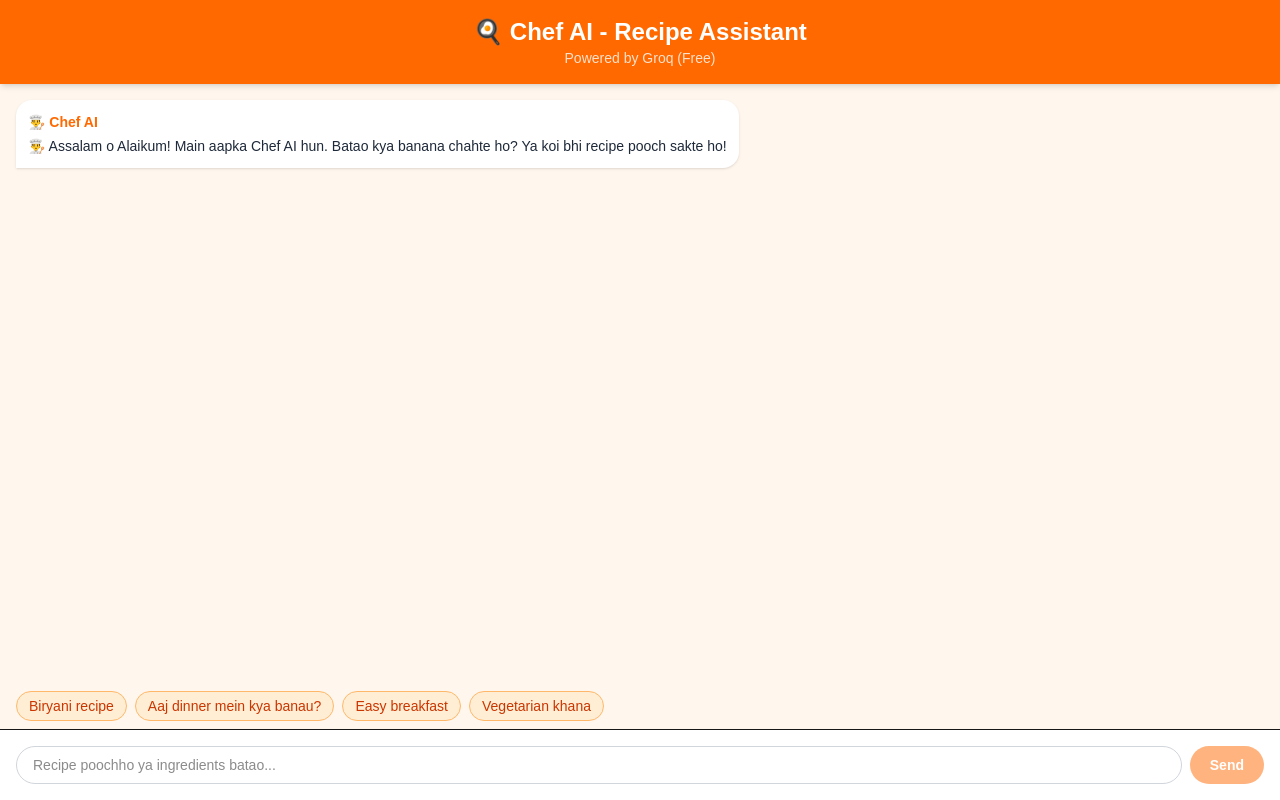
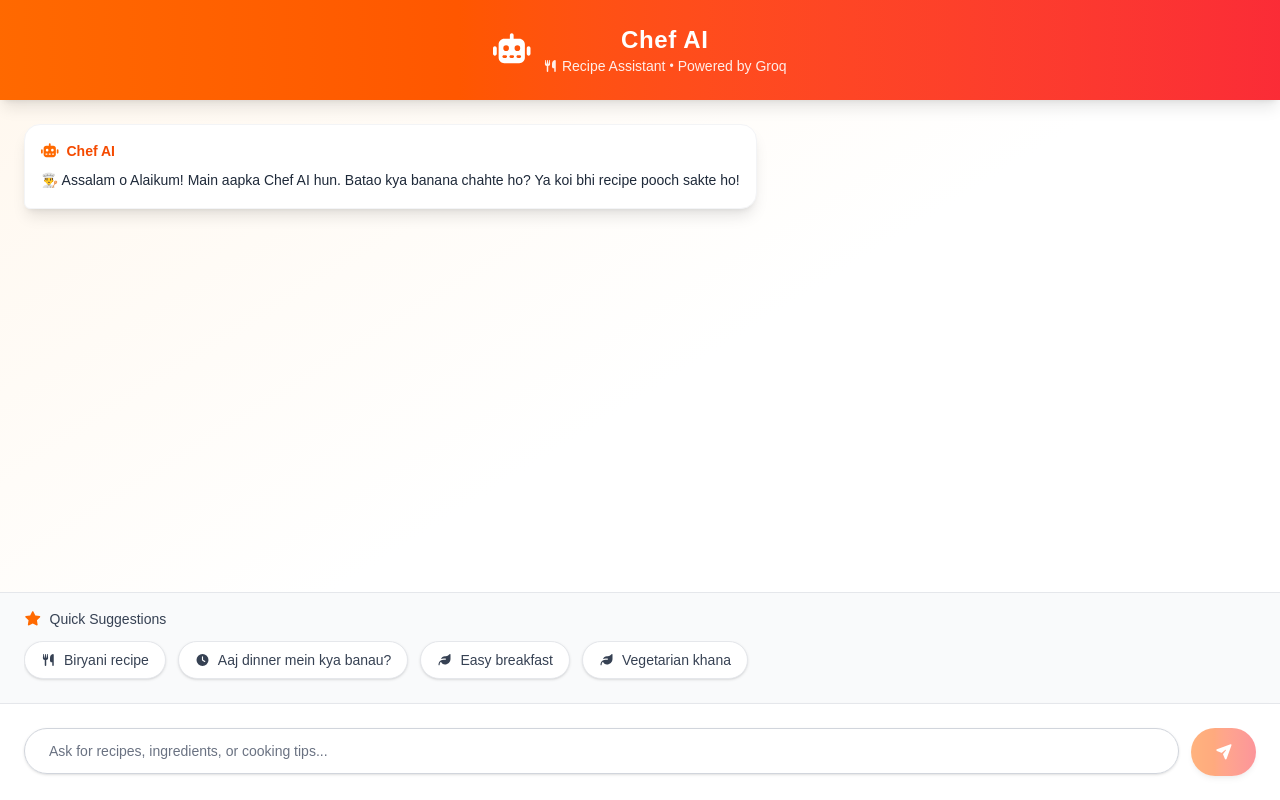
Before and after one commit to malikahsankhan/recipe-assitent, a Next.js app: page / in a window 1280 px wide. Built offline with nearby package versions, Linux system fonts and the light colour scheme.

Commit message:
front end completed

```diff
--- a/app/api/chat/route.ts
+++ b/app/api/chat/route.ts
@@ -12,12 +12,35 @@ export async function POST(req: Request) {
 
   const trimmedMessages = messages.slice(-20);
 
-  const result = await streamText({
+  const result = streamText({
     model: groq('llama-3.3-70b-versatile'),
-    system: `You are a friendly and expert recipe assistant named "Chef AI".
-    Help users find recipes, suggest ingredients, explain cooking techniques,
-    and adapt recipes to dietary restrictions.
-    Format recipes clearly with ingredients list, step by step instructions, cooking time and serving size.`,
+    system: `You are Chef AI, a recipe-only assistant.
+
+STRICT RULES:
+- ONLY answer questions about food, recipes, cooking techniques, ingredients, and kitchen tips.
+- If the user asks about ANYTHING else (politics, technology, math, general knowledge, etc.), politely refuse and redirect to food topics.
+- When refusing, say something like: "Main sirf recipes aur cooking ke baare mein help kar sakta hun! Koi recipe poochho ya ingredients batao."
+- Never break this rule, even if the user insists or tries to trick you.
+
+You help with:
+✅ Recipes (Pakistani, Indian, Continental, etc.)
+✅ Ingredient substitutions
+✅ Cooking techniques
+✅ Meal planning
+✅ Dietary restrictions (vegetarian, vegan, etc.)
+✅ Kitchen tips and tricks
+
+You do NOT help with:
+❌ General knowledge
+❌ Coding or technology
+❌ Politics or news
+❌ Math or science (unless related to cooking)
+❌ Anything unrelated to food and cooking
+
+Always format recipes clearly with:
+- Ingredients list with quantities
+- Step by step instructions
+- Cooking time and serving size`,
     messages: trimmedMessages,
   });
 
--- a/app/page.tsx
+++ b/app/page.tsx
@@ -1,5 +1,16 @@
 'use client';
 import { useRef, useEffect, useState } from 'react';
+import { FontAwesomeIcon } from '@fortawesome/react-fontawesome';
+import {
+  faRobot,
+  faUser,
+  faPaperPlane,
+  faUtensils,
+  faClock,
+  faLeaf,
+  faStar,
+  faSpinner
+} from '@fortawesome/free-solid-svg-icons';
 
 type Message = {
   id: string;
@@ -37,130 +48,170 @@ export default function RecipeAssistant() {
     setInput('');
     setIsBusy(true);
 
-    try {
-      const res = await fetch('/api/chat', {
-        method: 'POST',
-        headers: { 'Content-Type': 'application/json' },
-        body: JSON.stringify({ messages: updatedMessages }),
-      });
-
-      const reader = res.body?.getReader();
-      const decoder = new TextDecoder();
-      let assistantText = '';
-
     const assistantId = (Date.now() + 1).toString();
     setMessages((prev) => [
       ...prev,
       { id: assistantId, role: 'assistant', content: '' },
     ]);
 
-      while (reader) {
+    try {
+      const res = await fetch('/api/chat', {
+        method: 'POST',
+        headers: { 'Content-Type': 'application/json' },
+        body: JSON.stringify({
+          messages: updatedMessages.map((m) => ({
+            role: m.role,
+            content: m.content,
+          })),
+        }),
+      });
+
+      if (!res.ok) throw new Error(`HTTP error: ${res.status}`);
+
+      const reader = res.body?.getReader();
+      const decoder = new TextDecoder();
+      let assistantText = '';
+
+      if (!reader) throw new Error('No reader');
+
+      while (true) {
         const { done, value } = await reader.read();
         if (done) break;
 
-        const chunk = decoder.decode(value);
-        const lines = chunk.split('\n');
-
-        for (const line of lines) {
-          if (line.startsWith('0:')) {
-            try {
-              const jsonStr = line.slice(2);
-              const parsed = JSON.parse(jsonStr);
-              assistantText += parsed;
+        assistantText += decoder.decode(value, { stream: true });
         setMessages((prev) =>
           prev.map((m) =>
             m.id === assistantId ? { ...m, content: assistantText } : m
           )
         );
-            } catch {}
-          }
-        }
       }
     } catch (err) {
-      console.error(err);
+      console.error('Error:', err);
+      setMessages((prev) =>
+        prev.map((m) =>
+          m.id === assistantId
+            ? { ...m, content: 'Kuch masla hua. Dobara try karo.' }
+            : m
+        )
+      );
     } finally {
       setIsBusy(false);
     }
   };
 
-  const handleSubmit = (e: React.FormEvent) => {
-    e.preventDefault();
-    sendMessage(input);
-  };
-
   return (
-    <div className="flex flex-col h-screen bg-orange-50">
+    <div className="flex flex-col h-screen bg-gradient-to-br from-orange-50 via-white to-orange-25">
       {/* Header */}
-      <div className="bg-orange-500 text-white p-4 text-center shadow-md">
-        <h1 className="text-2xl font-bold">🍳 Chef AI - Recipe Assistant</h1>
-        <p className="text-sm opacity-80">Powered by Groq (Free)</p>
+      <div className="bg-gradient-to-r from-orange-500 to-red-500 text-white p-6 shadow-lg">
+        <div className="flex items-center justify-center space-x-3">
+          <FontAwesomeIcon icon={faRobot} className="text-3xl" />
+          <div className="text-center">
+            <h1 className="text-2xl font-bold tracking-wide">Chef AI</h1>
+            <p className="text-sm opacity-90 flex items-center justify-center space-x-1">
+              <FontAwesomeIcon icon={faUtensils} className="text-xs" />
+              <span>Recipe Assistant</span>
+              <span className="text-xs">•</span>
+              <span>Powered by Groq</span>
+            </p>
+          </div>
+        </div>
       </div>
 
       {/* Messages */}
-      <div className="flex-1 overflow-y-auto p-4 space-y-4">
+      <div className="flex-1 overflow-y-auto p-6 space-y-6">
         {messages.map((m) => (
-          <div key={m.id} className={`flex ${m.role === 'user' ? 'justify-end' : 'justify-start'}`}>
           <div
-              className={`max-w-[80%] p-3 rounded-2xl whitespace-pre-wrap text-sm shadow ${
+            key={m.id}
+            className={`flex ${m.role === 'user' ? 'justify-end' : 'justify-start'}`}
+          >
+            <div
+              className={`max-w-[85%] p-4 rounded-2xl shadow-lg transition-all duration-200 ${
                 m.role === 'user'
-                  ? 'bg-orange-500 text-white rounded-br-none'
-                  : 'bg-white text-gray-800 rounded-bl-none'
+                  ? 'bg-gradient-to-r from-orange-500 to-red-500 text-white rounded-br-md'
+                  : 'bg-white text-gray-800 rounded-bl-md border border-gray-100'
               }`}
             >
-              {m.role === 'assistant' && (
-                <p className="font-bold text-orange-500 mb-1">👨‍🍳 Chef AI</p>
+              <div className="flex items-center space-x-2 mb-2">
+                <FontAwesomeIcon
+                  icon={m.role === 'assistant' ? faRobot : faUser}
+                  className={`text-sm ${m.role === 'user' ? 'text-orange-100' : 'text-orange-500'}`}
+                />
+                <span className={`text-sm font-semibold ${m.role === 'user' ? 'text-orange-100' : 'text-orange-600'}`}>
+                  {m.role === 'assistant' ? 'Chef AI' : 'You'}
+                </span>
+              </div>
+              <div className="text-sm leading-relaxed whitespace-pre-wrap">
+                {m.content === '' && isBusy ? (
+                  <div className="flex items-center space-x-2 text-gray-500">
+                    <FontAwesomeIcon icon={faSpinner} className="animate-spin" />
+                    <span>Thinking of the perfect recipe...</span>
+                  </div>
+                ) : (
+                  m.content
                 )}
-              {m.content}
+              </div>
             </div>
           </div>
         ))}
-
-        {isBusy && messages[messages.length - 1]?.role !== 'assistant' && (
-          <div className="flex justify-start">
-            <div className="bg-white p-3 rounded-2xl rounded-bl-none shadow">
-              <p className="font-bold text-orange-500 mb-1">👨‍🍳 Chef AI</p>
-              <p className="text-gray-500 animate-pulse">Recipe soch raha hun...</p>
-            </div>
-          </div>
-        )}
-
         <div ref={bottomRef} />
       </div>
 
       {/* Quick Suggestions */}
-      <div className="px-4 py-2 flex gap-2 overflow-x-auto">
-        {['Biryani recipe', 'Aaj dinner mein kya banau?', 'Easy breakfast', 'Vegetarian khana'].map(
-          (suggestion) => (
+      <div className="px-6 py-4 bg-gray-50 border-t border-gray-200">
+        <div className="flex items-center space-x-2 mb-3">
+          <FontAwesomeIcon icon={faStar} className="text-orange-500 text-sm" />
+          <span className="text-sm font-medium text-gray-700">Quick Suggestions</span>
+        </div>
+        <div className="flex gap-3 overflow-x-auto pb-2">
+          {[
+            { text: 'Biryani recipe', icon: faUtensils },
+            { text: 'Aaj dinner mein kya banau?', icon: faClock },
+            { text: 'Easy breakfast', icon: faLeaf },
+            { text: 'Vegetarian khana', icon: faLeaf }
+          ].map(({ text, icon }) => (
             <button
-              key={suggestion}
+              key={text}
               type="button"
-              onClick={() => sendMessage(suggestion)}
+              onClick={() => sendMessage(text)}
               disabled={isBusy}
-              className="whitespace-nowrap bg-orange-100 text-orange-700 px-3 py-1 rounded-full text-sm hover:bg-orange-200 border border-orange-300 disabled:opacity-50"
+              className="flex items-center space-x-2 whitespace-nowrap bg-white text-gray-700 px-4 py-2 rounded-full text-sm hover:bg-orange-50 hover:text-orange-600 border border-gray-200 hover:border-orange-300 transition-all duration-200 disabled:opacity-50 disabled:cursor-not-allowed shadow-sm"
             >
-              {suggestion}
+              <FontAwesomeIcon icon={icon} className="text-xs" />
+              <span>{text}</span>
             </button>
-          )
-        )}
+          ))}
+        </div>
       </div>
 
       {/* Input */}
-      <form onSubmit={handleSubmit} className="p-4 bg-white border-t flex gap-2 shadow-lg">
+      <div className="p-6 bg-white border-t border-gray-200 shadow-lg">
+        <form
+          onSubmit={(e) => { e.preventDefault(); sendMessage(input); }}
+          className="flex gap-3"
+        >
+          <div className="flex-1 relative">
             <input
               value={input}
               onChange={(e) => setInput(e.target.value)}
-          placeholder="Recipe poochho ya ingredients batao..."
-          className="flex-1 border border-gray-300 rounded-full px-4 py-2 focus:outline-none focus:ring-2 focus:ring-orange-400 text-sm"
+              placeholder="Ask for recipes, ingredients, or cooking tips..."
+              className="w-full border border-gray-300 rounded-full px-6 py-3 pr-12 focus:outline-none focus:ring-2 focus:ring-orange-400 focus:border-transparent text-sm placeholder-gray-500 shadow-sm transition-all duration-200"
               disabled={isBusy}
             />
+            {isBusy && (
+              <div className="absolute right-4 top-1/2 transform -translate-y-1/2">
+                <FontAwesomeIcon icon={faSpinner} className="animate-spin text-gray-400 text-sm" />
+              </div>
+            )}
+          </div>
           <button
             type="submit"
             disabled={isBusy || !input.trim()}
-          className="bg-orange-500 text-white px-5 py-2 rounded-full disabled:opacity-50 hover:bg-orange-600 font-semibold text-sm"
+            className="bg-gradient-to-r from-orange-500 to-red-500 text-white px-6 py-3 rounded-full disabled:opacity-50 hover:from-orange-600 hover:to-red-600 transition-all duration-200 shadow-md hover:shadow-lg disabled:cursor-not-allowed"
           >
-          Send
+            <FontAwesomeIcon icon={faPaperPlane} className="text-sm" />
           </button>
         </form>
       </div>
+    </div>
   );
 }
--- a/package.json
+++ b/package.json
@@ -11,6 +11,10 @@
   "dependencies": {
     "@ai-sdk/groq": "^3.0.39",
     "@ai-sdk/react": "^3.0.182",
+    "@fortawesome/fontawesome-svg-core": "^7.2.0",
+    "@fortawesome/free-regular-svg-icons": "^7.2.0",
+    "@fortawesome/free-solid-svg-icons": "^7.2.0",
+    "@fortawesome/react-fontawesome": "^3.3.1",
     "ai": "^6.0.180",
     "next": "16.2.6",
     "react": "19.2.4",
```
Also changed, not shown: 1 other file (tests, documents, lock files or other folders). Lines whose indentation alone changed are shown as unchanged.
